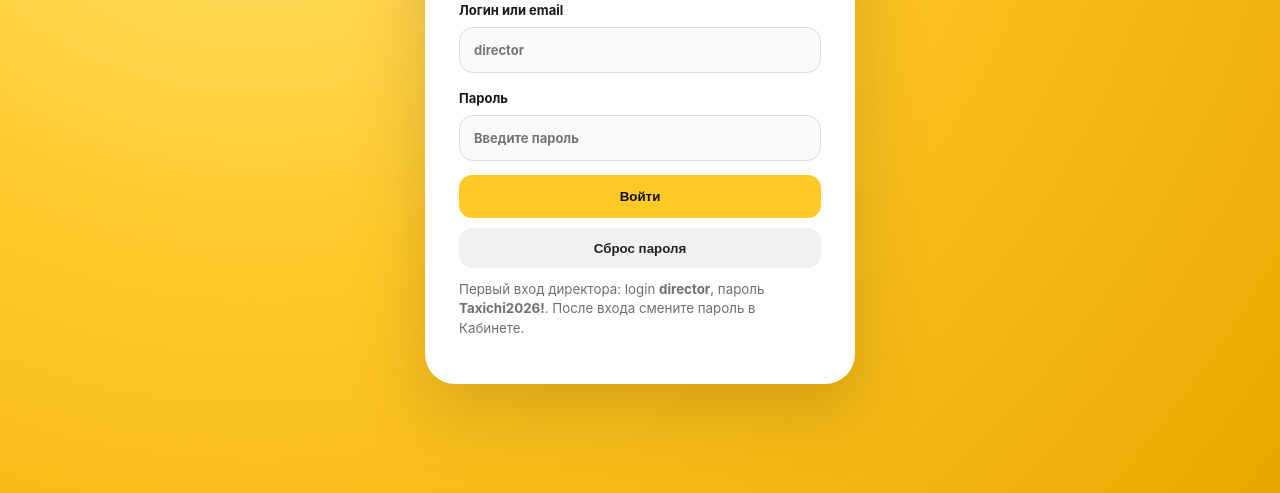
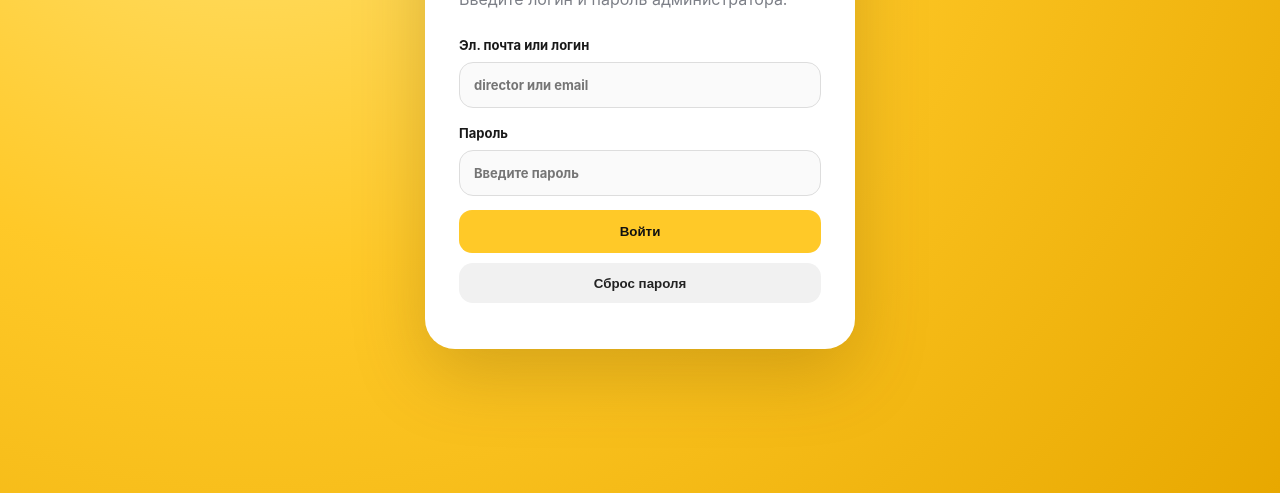
Before and after one commit to baratov00/helper-taxichi, a plain HTML site: page index.html in a window 1280 px wide. Shown: the part 307-800 px from the top of the page. Drawn offline with nearby package versions, Linux system fonts and the light colour scheme.

Commit message:
Publish Taxichi Pro web: index.html

```diff
--- a/index.html
+++ b/index.html
@@ -22,12 +22,11 @@
         <h1>Вход в кабинет</h1>
         <p>Введите логин и пароль администратора.</p>
         <div id="passwordLoginBox">
-          <label>Логин или email<input id="adminLogin" autocomplete="username" placeholder="director" /></label>
+          <label>Эл. почта или логин<input id="adminLogin" autocomplete="username" placeholder="director или email" /></label>
           <label>Пароль<input id="adminPassword" type="password" autocomplete="current-password" placeholder="Введите пароль" /></label>
         </div>
         <button id="loginButton" class="primary">Войти</button>
         <button id="resetPasswordButton" type="button" class="ghost reset-password-button">Сброс пароля</button>
-        <small class="login-hint">Первый вход директора: login <b>director</b>, пароль <b>Taxichi2026!</b>. После входа смените пароль в Кабинете.</small>
         <div id="loginError" class="error"></div>
       </div>
     </section>
@@ -640,6 +639,6 @@
     <div id="toast"></div>
     <script src="https://unpkg.com/leaflet@1.9.4/dist/leaflet.js"></script>
     <script src="config.js"></script>
-    <script src="app.js?v=20260715-cabinet2"></script>
+    <script src="app.js?v=20260716-access-modal"></script>
   </body>
 </html>
```
